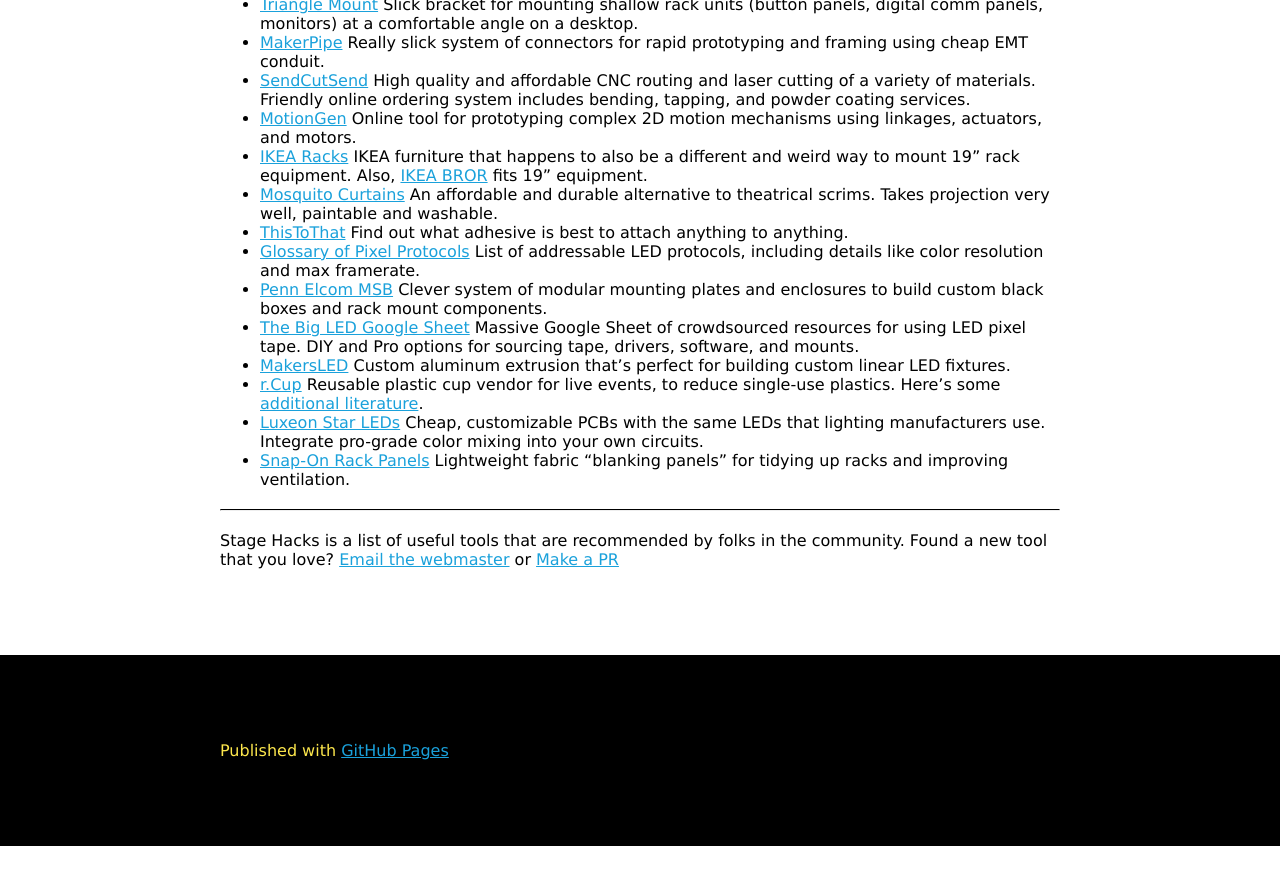
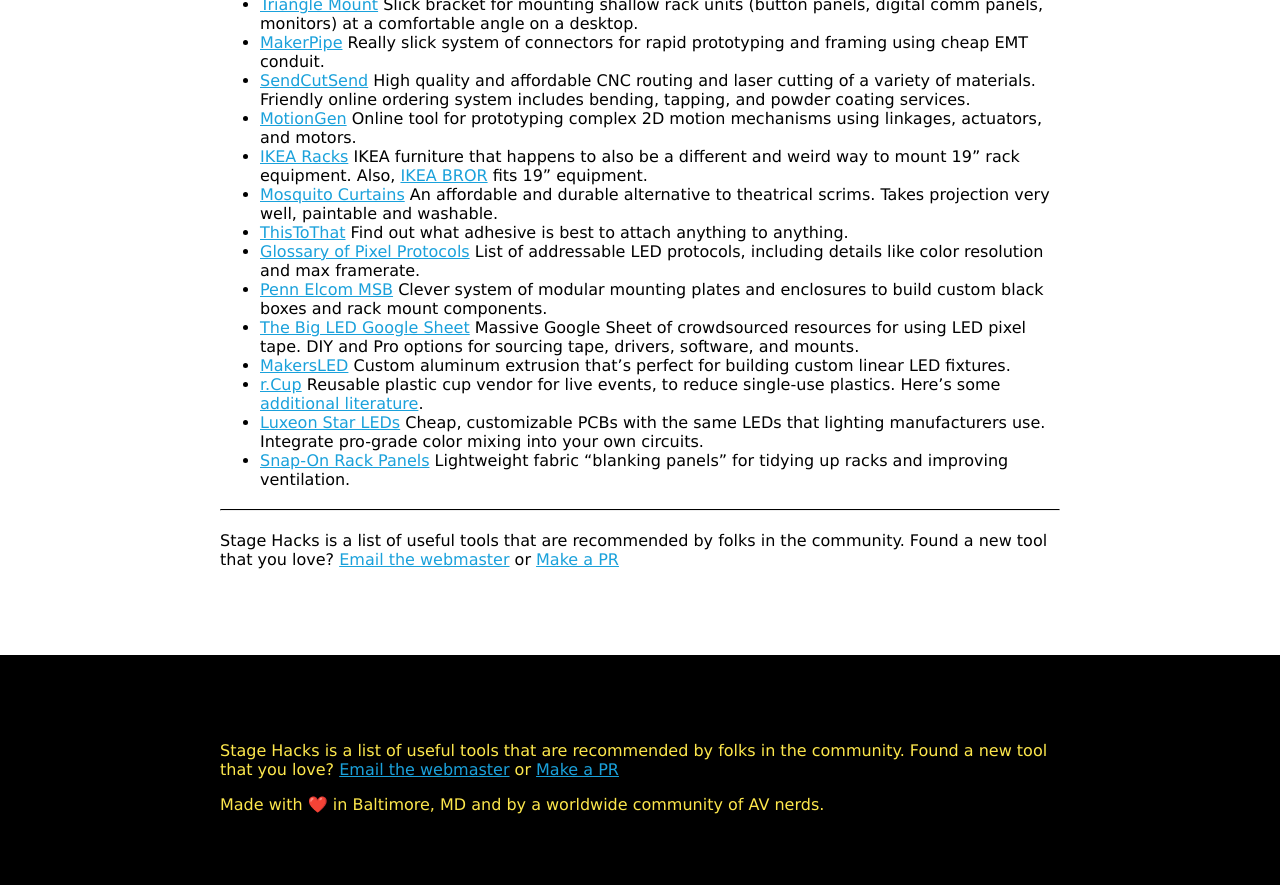
Before and after one commit to stagehacks/stagehacksdotcom, a Jekyll site: the page built from index.md, in a window 1280 px wide and 900 px high, scrolled down 3295 px. Shown: the top 885 px of the window. Built offline with Jekyll 4.4.1, drawn with Linux system fonts in a browser that asks for light colours; our own code applies the rules of GitHub Pages for plain Markdown files; before the commit the page ends 4141 px from its top, so only the background shows below that.

Commit message:
Update default.html

```diff
--- a/_layouts/default.html
+++ b/_layouts/default.html
@@ -93,7 +93,13 @@
     <!-- FOOTER  -->
     <div id="footer_wrap" class="outer">
       <footer class="inner">
-        <p>Published with <a href="https://pages.github.com">GitHub Pages</a></p>
+        <p>
+          Stage Hacks is a list of useful tools that are recommended by folks in the community.
+          Found a new tool that you love?
+          <a href="info@stagehacks.com">Email the webmaster</a> or
+          <a href="https://github.com/stagehacks/stagehacks.github.io">Make a PR</a>
+        </p>
+        <p>Made with ❤️ in Baltimore, MD and by a worldwide community of AV nerds.</p>
       </footer>
     </div>
   </body>
```
